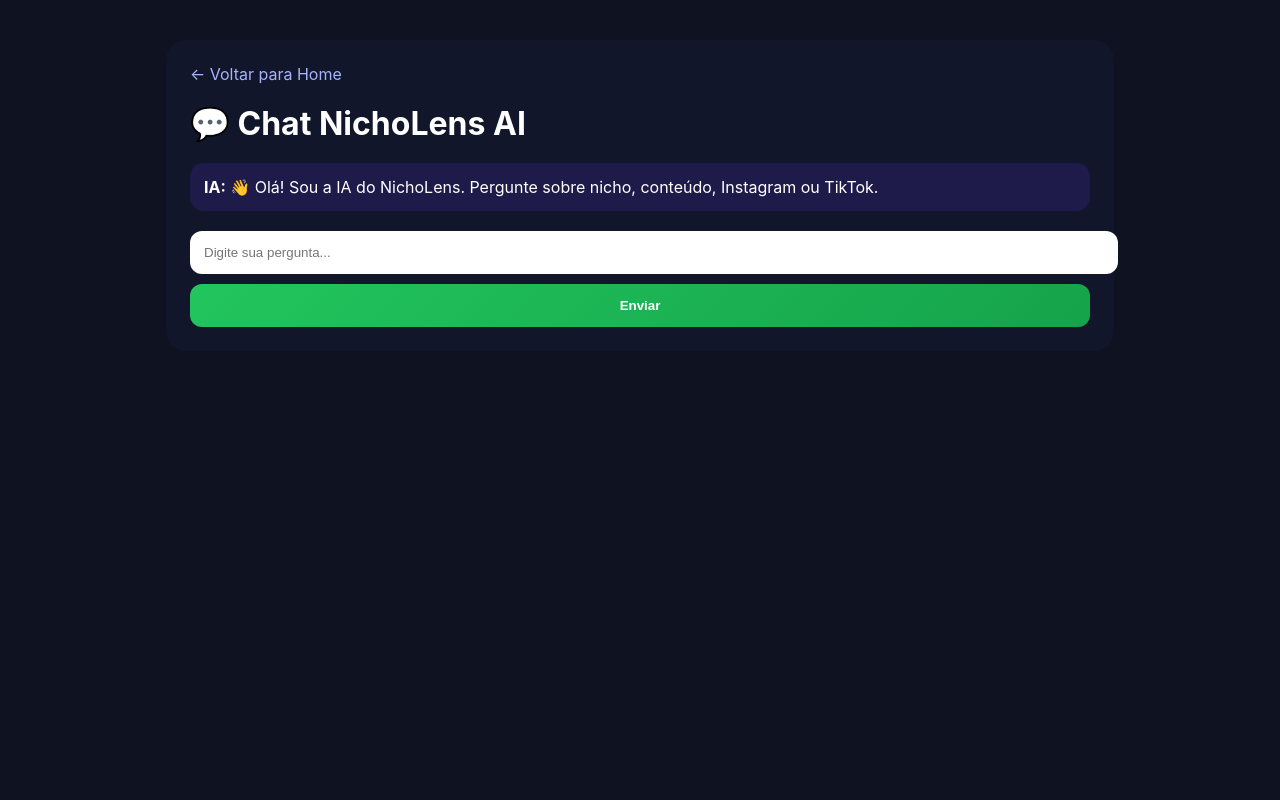
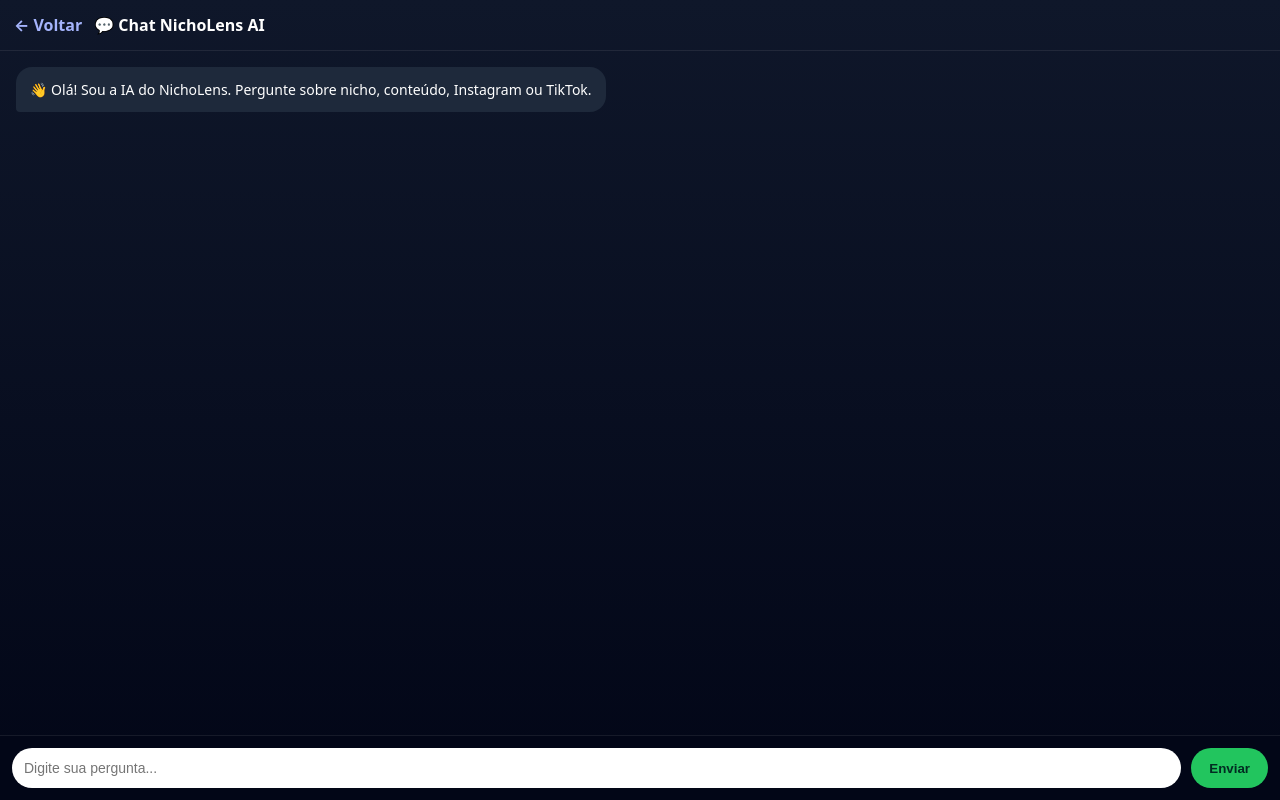
Before and after one commit to robinbrasil008-del/App---NichoLens-AI, a Next.js app: page /chat in a window 1280 px wide. Built offline with nearby package versions, Linux system fonts and the light colour scheme.

Commit message:
Update page.js

```diff
--- a/app/chat/page.js
+++ b/app/chat/page.js
@@ -1,6 +1,6 @@
 "use client";
 
-import { useState } from "react";
+import { useEffect, useRef, useState } from "react";
 import Link from "next/link";
 
 export default function ChatPage() {
@@ -13,9 +13,14 @@ export default function ChatPage() {
   ]);
   const [input, setInput] = useState("");
   const [loading, setLoading] = useState(false);
+  const bottomRef = useRef(null);
+
+  useEffect(() => {
+    bottomRef.current?.scrollIntoView({ behavior: "smooth" });
+  }, [messages]);
 
   async function sendMessage() {
-    if (!input.trim() || loading) return;
+    if (!input.trim()) return;
 
     const userMessage = { role: "user", content: input };
     setMessages((prev) => [...prev, userMessage]);
@@ -26,89 +31,145 @@ export default function ChatPage() {
       const res = await fetch("/api/chat", {
         method: "POST",
         headers: { "Content-Type": "application/json" },
-        body: JSON.stringify({ message: userMessage.content }),
+        body: JSON.stringify({ message: input }),
       });
 
       const data = await res.json();
 
       setMessages((prev) => [
         ...prev,
-        { role: "assistant", content: data.reply },
+        { role: "assistant", content: data.reply || "Erro ao responder." },
       ]);
     } catch {
       setMessages((prev) => [
         ...prev,
-        { role: "assistant", content: "Erro ao conectar com a IA." },
+        { role: "assistant", content: "❌ Erro ao conectar com a IA." },
       ]);
-    } finally {
+    }
+
     setLoading(false);
-    }
   }
 
   return (
-    <main
-      style={{
-        maxWidth: 900,
-        margin: "40px auto",
-        padding: 24,
-        background: "#12162a",
-        borderRadius: 20,
-      }}
-    >
-      <Link href="/" style={{ color: "#a5b4fc", textDecoration: "none" }}>
-        ← Voltar para Home
+    <main style={styles.app}>
+      {/* HEADER */}
+      <header style={styles.header}>
+        <Link href="/" style={styles.back}>
+          ← Voltar
         </Link>
+        <h1 style={styles.title}>💬 Chat NichoLens AI</h1>
+      </header>
 
-      <h1 style={{ margin: "20px 0" }}>💬 Chat NichoLens AI</h1>
-
-      <div style={{ marginBottom: 20 }}>
+      {/* MENSAGENS */}
+      <section style={styles.chat}>
         {messages.map((msg, i) => (
           <div
             key={i}
             style={{
-              marginBottom: 12,
-              padding: 14,
-              borderRadius: 14,
-              background:
-                msg.role === "user" ? "#1f2937" : "#1e1b4b",
+              ...styles.bubble,
+              ...(msg.role === "user"
+                ? styles.userBubble
+                : styles.aiBubble),
             }}
           >
-            <strong>{msg.role === "user" ? "Você" : "IA"}:</strong>{" "}
             {msg.content}
           </div>
         ))}
-        {loading && <p>Digitando...</p>}
-      </div>
+        <div ref={bottomRef} />
+      </section>
 
+      {/* INPUT FIXO */}
+      <footer style={styles.inputBar}>
         <input
+          style={styles.input}
+          placeholder="Digite sua pergunta..."
           value={input}
           onChange={(e) => setInput(e.target.value)}
-        placeholder="Digite sua pergunta..."
           onKeyDown={(e) => e.key === "Enter" && sendMessage()}
-        style={{
-          width: "100%",
-          padding: 14,
-          borderRadius: 12,
-          border: "none",
-          marginBottom: 10,
-        }}
         />
-
-      <button
-        onClick={sendMessage}
-        style={{
-          width: "100%",
-          padding: 14,
-          borderRadius: 12,
-          background: "linear-gradient(135deg, #22c55e, #16a34a)",
-          color: "#fff",
-          fontWeight: "bold",
-          border: "none",
-          cursor: "pointer",
-        }}
-      >
-        Enviar
+        <button style={styles.send} onClick={sendMessage} disabled={loading}>
+          {loading ? "..." : "Enviar"}
         </button>
+      </footer>
     </main>
   );
 }
+
+/* ESTILO APP */
+const styles = {
+  app: {
+    height: "100vh",
+    display: "flex",
+    flexDirection: "column",
+    background: "linear-gradient(180deg,#0f172a,#020617)",
+    color: "#fff",
+    fontFamily: "system-ui, -apple-system, Segoe UI, Roboto",
+  },
+  header: {
+    padding: "14px",
+    borderBottom: "1px solid rgba(255,255,255,0.08)",
+    display: "flex",
+    alignItems: "center",
+    gap: 12,
+  },
+  back: {
+    color: "#a5b4fc",
+    textDecoration: "none",
+    fontWeight: 700,
+  },
+  title: {
+    margin: 0,
+    fontSize: 16,
+    fontWeight: 800,
+  },
+  chat: {
+    flex: 1,
+    padding: 16,
+    overflowY: "auto",
+    display: "flex",
+    flexDirection: "column",
+    gap: 10,
+  },
+  bubble: {
+    maxWidth: "78%",
+    padding: "12px 14px",
+    borderRadius: 16,
+    fontSize: 14,
+    lineHeight: 1.5,
+    wordBreak: "break-word",
+  },
+  aiBubble: {
+    background: "#1e293b",
+    alignSelf: "flex-start",
+    borderBottomLeftRadius: 4,
+  },
+  userBubble: {
+    background: "linear-gradient(135deg,#4f46e5,#7c3aed)",
+    alignSelf: "flex-end",
+    borderBottomRightRadius: 4,
+  },
+  inputBar: {
+    display: "flex",
+    padding: 12,
+    gap: 10,
+    borderTop: "1px solid rgba(255,255,255,0.08)",
+    background: "#020617",
+  },
+  input: {
+    flex: 1,
+    padding: 12,
+    borderRadius: 999,
+    border: "none",
+    outline: "none",
+    fontSize: 14,
+  },
+  send: {
+    padding: "0 18px",
+    borderRadius: 999,
+    border: "none",
+    background: "#22c55e",
+    color: "#022c22",
+    fontWeight: 900,
+    cursor: "pointer",
+  },
+};
```
Lines whose indentation alone changed are shown as unchanged.
